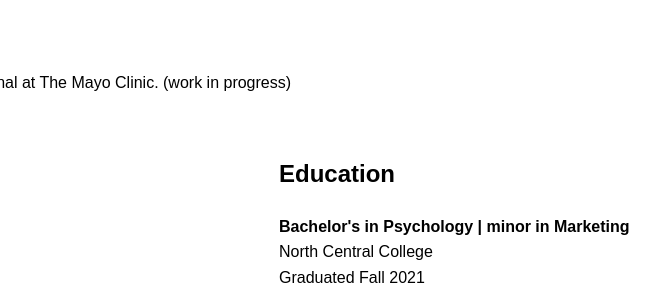
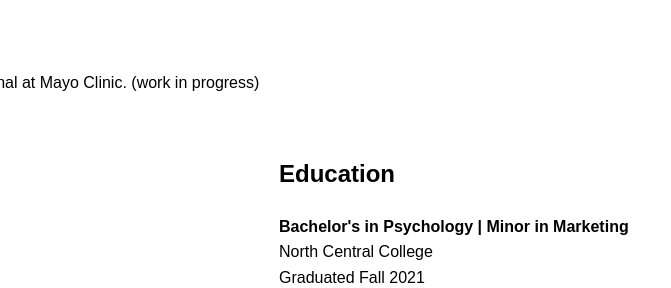
Before and after one commit to tylerpolan/tylerpolan.github.io, a plain HTML site: page about/index.html in a window 1280 px wide. Shown: the part 364-652 px from the top of the page, 381-1052 px from the left. Drawn offline with Linux system fonts and the light colour scheme.

Commit message:
Update index.html

```diff
--- a/about/index.html
+++ b/about/index.html
@@ -124,7 +124,7 @@
         <div class="about-section">
             <h2>About me</h2>
             <p>
-                Welcome! I am a young professional at The Mayo Clinic. (work in progress)
+                Welcome! I am a young professional at Mayo Clinic. (work in progress)
             </p>
         </div>
 
@@ -141,7 +141,7 @@
             <div class="education">
                 <h2>Education</h2>
                 <p>
-                    <strong>Bachelor's in Psychology | minor in Marketing</strong><br>
+                    <strong>Bachelor's in Psychology | Minor in Marketing</strong><br>
                     North Central College<br>
                     Graduated Fall 2021
                 </p>
```
